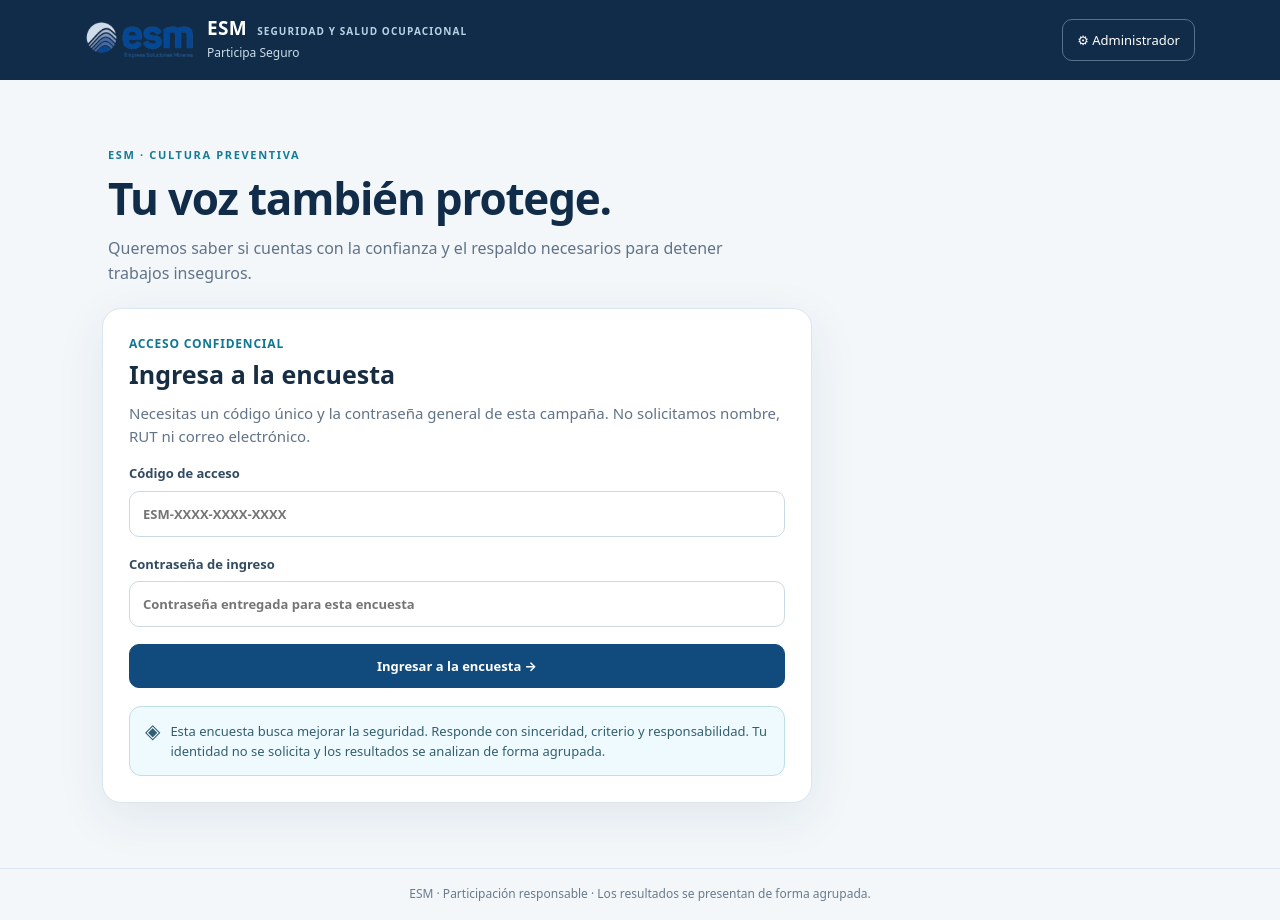
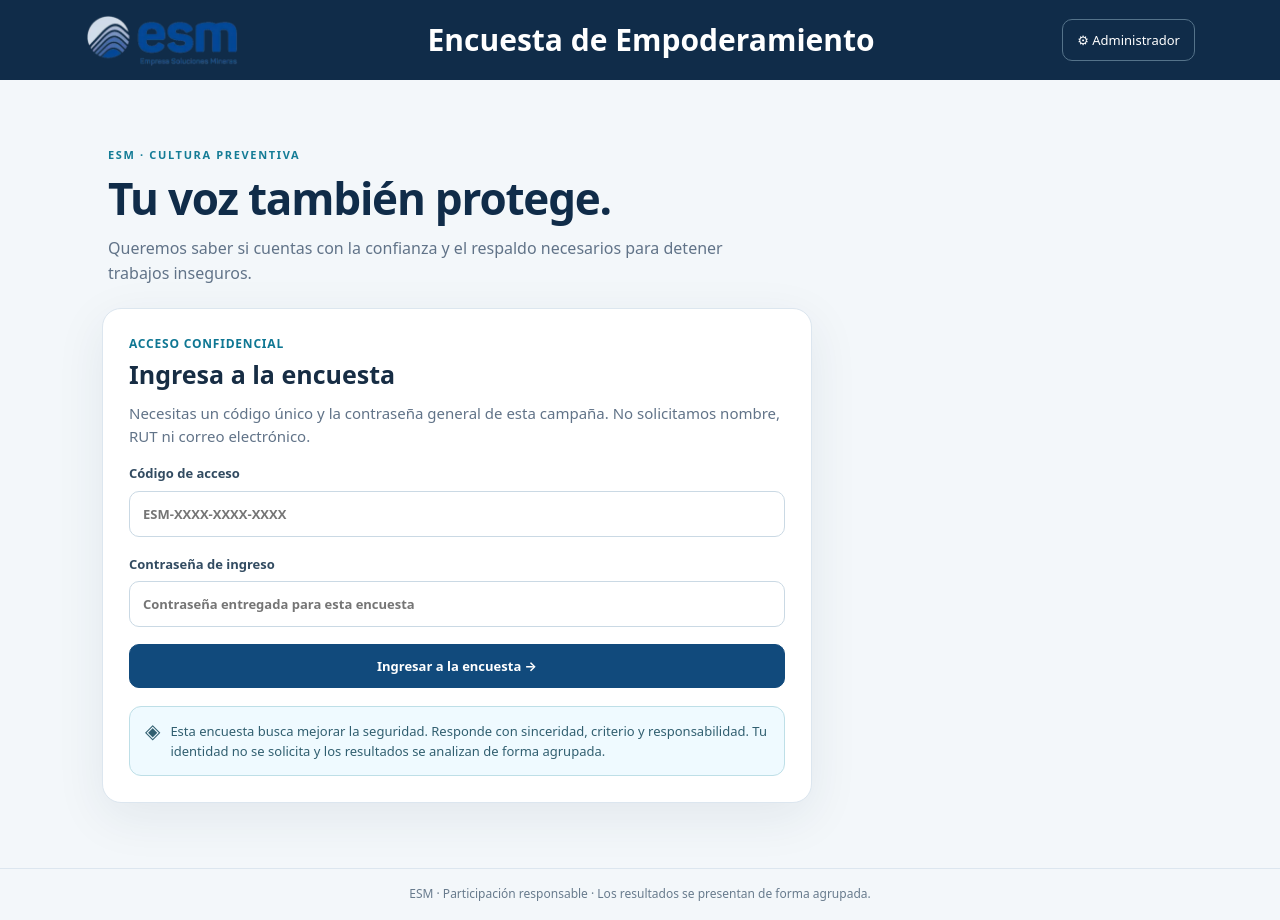
Before and after one commit to Sombrha7/esm-participa-seguro, a plain HTML site: page index.html in a window 1280 px wide. Drawn offline with nearby package versions, Linux system fonts and the light colour scheme.

Commit message:
Add files via upload

```diff
--- a/index.html
+++ b/index.html
@@ -5,15 +5,15 @@
   <meta name="viewport" content="width=device-width, initial-scale=1">
   <meta name="theme-color" content="#102d4d">
   <meta name="description" content="Encuesta de empoderamiento en seguridad de ESM. Respuestas sin nombre ni RUT, con análisis agrupado.">
-  <title>ESM | Participa Seguro</title>
+  <title>ESM | Encuesta de Empoderamiento</title>
   <link rel="stylesheet" href="styles.css">
 </head>
 <body>
   <header class="topbar">
-    <a href="#encuesta" class="identity" aria-label="ESM Participa Seguro, ir a encuesta">
-<img src="./esm-logo-320.webp" alt="Logo ESM" style="width:110px;height:auto;display:block;flex-shrink:0;">
-      <span><strong>ESM <small>SEGURIDAD Y SALUD OCUPACIONAL</small></strong><em>Participa Seguro</em></span>
+    <a href="#encuesta" class="identity" aria-label="Ir a la encuesta de ESM">
+      <img src="./esm-logo-320.webp" alt="ESM - Empresa Soluciones Mineras" class="brand-logo" width="155" height="55">
     </a>
+    <h1 class="topbar-title">Encuesta de Empoderamiento</h1>
     <a class="nav-admin" href="#admin" id="nav-admin">⚙ Administrador</a>
   </header>
   <main id="app" class="main" aria-live="polite">
```
